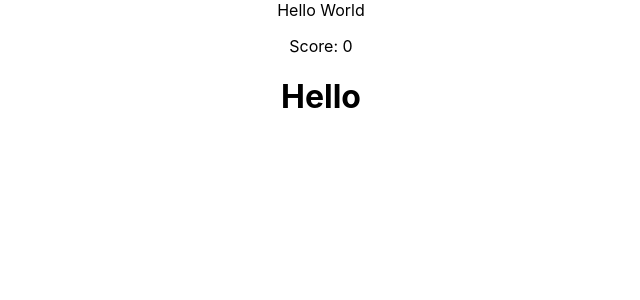
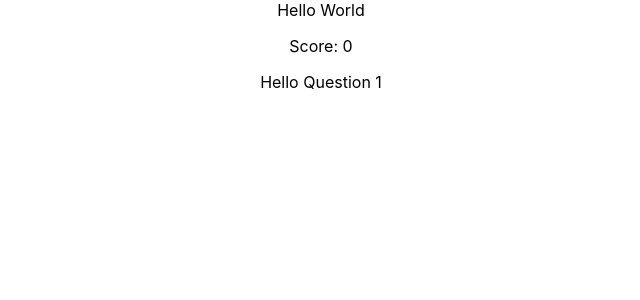
Before and after one commit to DouglasMacKrell/tandem-coding-challenge, a React (Create React App) app in the folder client/: page / in a window 1280 px wide. Both pictures are taken after a click on the button "Start". Shown: the top 300 px of the page, without its empty margins (319-959 px from the left). Built offline with nearby package versions, Linux system fonts and the light colour scheme.

Commit message:
question card created, connected, and dummy data displays

```diff
--- a/client/src/App.js
+++ b/client/src/App.js
@@ -2,6 +2,7 @@ import React, { useState, useEffect } from "react";
 
 import "./App.css";
 import Trivia from "./Apprentice_TandemFor400_Data.json";
+import QuestionCard from "./components/QuestionCard"
 
 const TOTAL_QUESTIONS = 10;
 
@@ -72,6 +73,25 @@ const App = () => {
     setLoading(false);
   };
 
+    const checkAnswer = (e) => {
+      if (!gameOver) {
+        //user's answer
+        const answer = e.currentTarget.value;
+        //check answer against correct value
+        const correct = gameQuestions[round].correct === answer;
+        //add score if answer is correct
+        if (correct) setScore((prev) => prev + 1);
+        //save answer in array of user answers
+        const answerObject = {
+          question: gameQuestions[round].question,
+          answer,
+          correct,
+          correctAnswer: gameQuestions[round].correct,
+        };
+        setUserAnswers((prev) => [...prev, answerObject]);
+      }
+    };
+
   const nextQuestion = () => {
     //Move on to the next question (if not the last)
     const nextQuestion = round + 1;
@@ -101,15 +121,15 @@ const App = () => {
       {!gameOver ? <p className="score">Score: {score}</p> : null}
       {loading && <p>Loading questions ...</p>}
       {!loading && !gameOver && (
-        <h1>Hello</h1>
-        // <QuestionCard
-        //   questionNr={round + 1}
-        //   totalQuestions={TOTAL_QUESTIONS}
-        //   question={gameQuestions[round].question}
-        //   answers={gameQuestions[round].choices}
-        //   userAnswer={userAnswers ? userAnswers[round] : undefined}
-        //   callback={checkAnswer}
-        // />
+        // <h1>Hello</h1>
+        <QuestionCard
+          questionNr={round + 1}
+          totalQuestions={TOTAL_QUESTIONS}
+          question={gameQuestions[round].question}
+          answers={gameQuestions[round].choices}
+          userAnswer={userAnswers ? userAnswers[round] : undefined}
+          callback={checkAnswer}
+        />
       )}
       {!gameOver &&
       !loading &&
--- /dev/null
+++ b/client/src/components/QuestionCard.jsx
@@ -0,0 +1,13 @@
+import React from 'react'
+
+import './QuestionCard.css'
+
+const QuestionCard = ({ questionNr, totalQuestions, question, choices, userAnswer, callback }) => {
+    return (
+        <div>
+            Hello Question {questionNr}
+        </div>
+    )
+}
+
+export default QuestionCard
```
Also changed, not shown: client/src/components/QuestionCard.css (added), 1 other file (tests, documents, lock files or other folders).
